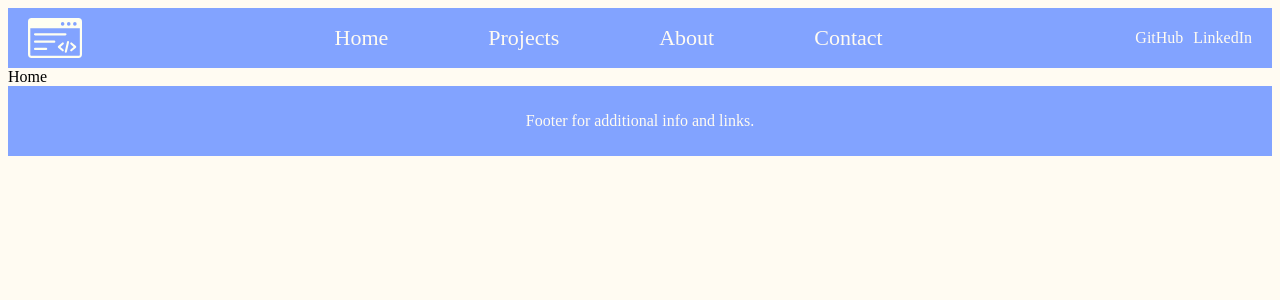
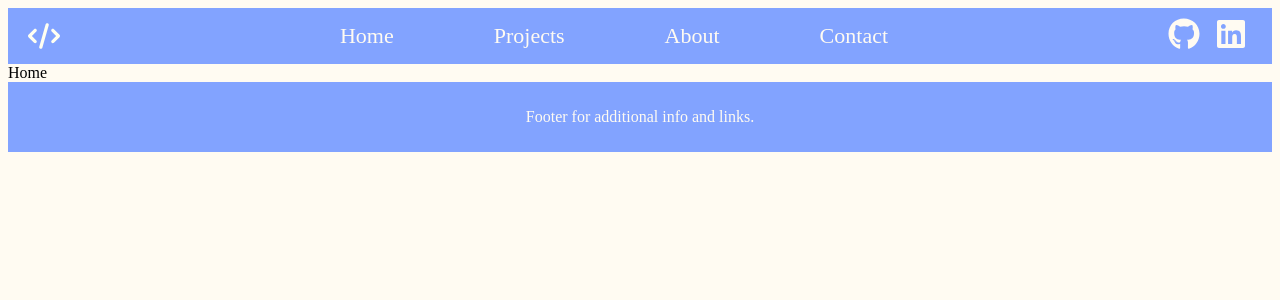
Before and after one commit to svidzger/my-portfolio, a React (Vite) app: page / in a window 1280 px wide. Shown: the top 300 px of the page. Built offline with nearby package versions, Linux system fonts and the light colour scheme.

Commit message:
Add icons for navbar external links and for logo

```diff
--- a/src/components/Navbar.jsx
+++ b/src/components/Navbar.jsx
@@ -1,11 +1,17 @@
 import { Link } from 'react-router-dom';
-import codingIcon from '../assets/coding-icon.svg';
+import { IconContext } from 'react-icons';
+import { FaGithub } from 'react-icons/fa';
+import { FaLinkedin } from 'react-icons/fa';
+import { FaCode } from 'react-icons/fa6';
 import '../styles/components/navbar.css';
 
 const Navbar = () => {
   return (
+    <IconContext.Provider
+      value={{ className: 'social-media-icons', size: '2em' }}
+    >
       <nav className='navbar'>
-      <img src={codingIcon} alt='Coding Icon' className='logo' />
+        <FaCode className='logo' />
         <ul className='links'>
           <li>
             <Link to='/'>Home</Link>
@@ -26,17 +32,18 @@ const Navbar = () => {
             target='_blank'
             rel='noopener noreferrer'
           >
-          GitHub
+            <FaGithub />
           </a>
           <a
             href='https://www.linkedin.com/in/german-svidzinskij-12553ab5/'
             target='_blank'
             rel='noopener noreferrer'
           >
-          LinkedIn
+            <FaLinkedin />
           </a>
         </div>
       </nav>
+    </IconContext.Provider>
   );
 };
 
--- a/src/styles/components/navbar.css
+++ b/src/styles/components/navbar.css
@@ -1,5 +1,4 @@
 .logo {
-  height: 40px;
   filter: invert(90%) sepia(19%) saturate(171%) hue-rotate(24deg)
     brightness(109%) contrast(105%);
 }
@@ -35,7 +34,8 @@
 
 .social-media {
   display: flex;
-  gap: 10px;
+  gap: 15px;
+  margin-right: 5px;
 }
 
 .social-media a {
```
Also changed, not shown: src/assets/coding-icon.svg (deleted). Lines whose indentation alone changed are shown as unchanged.
